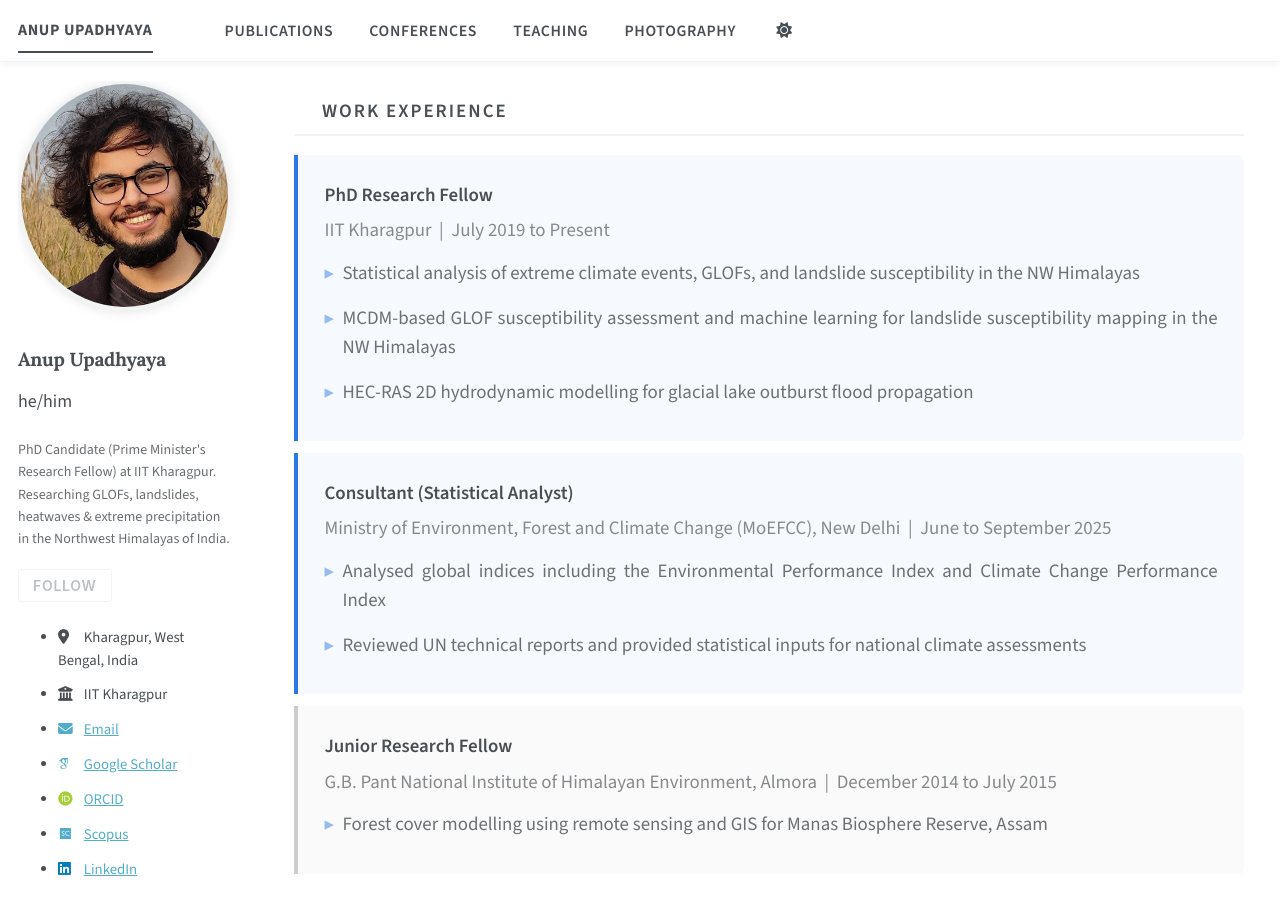
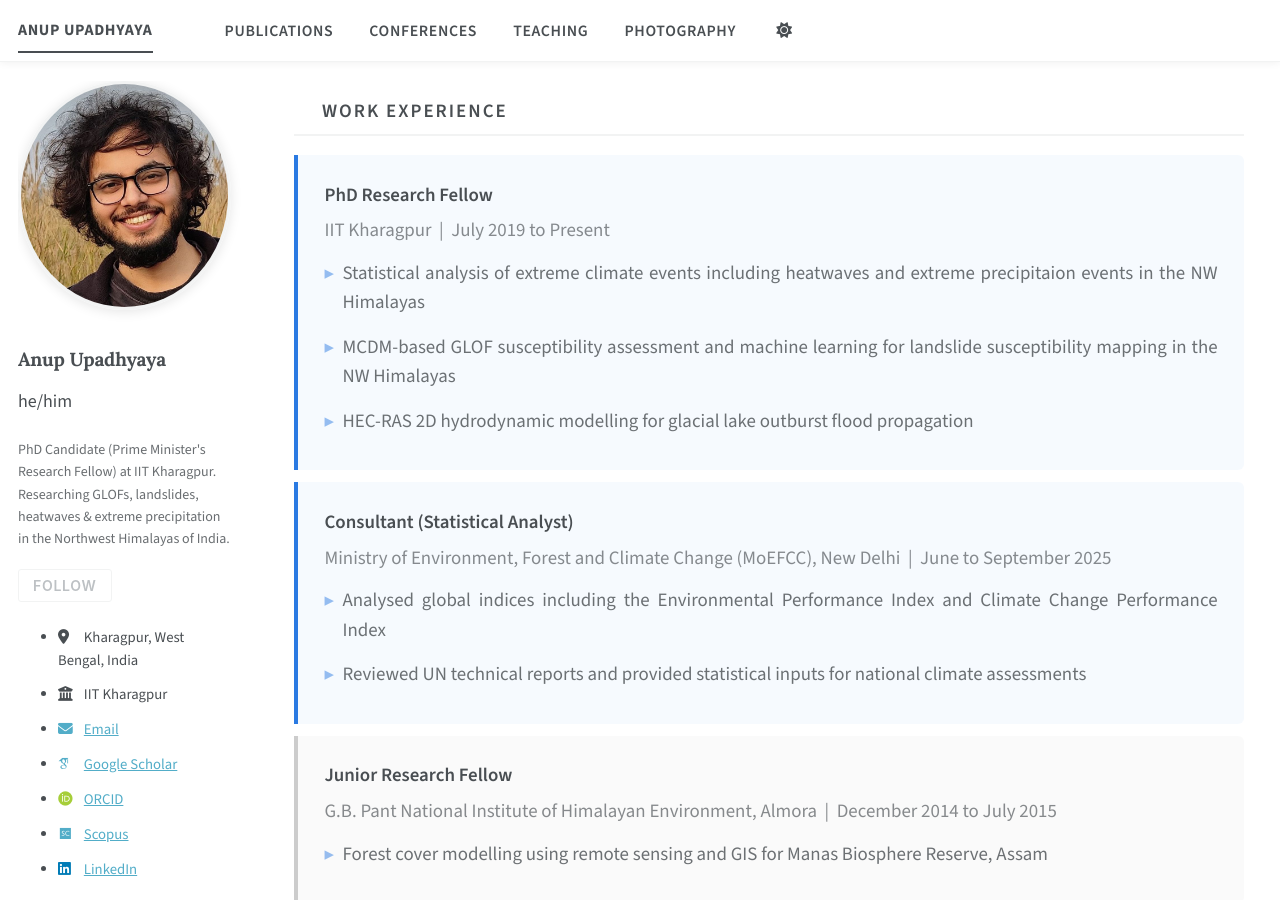
Before and after one commit to anupupadhyaya/anupupadhyaya.github.io, a Jekyll site: the page built from _pages/about.md, in a window 1280 px wide and 900 px high, scrolled down 1836 px. Built offline with Jekyll 4.4.1, drawn with Linux system fonts in a browser that asks for light colours; some web fonts are replaced; a script bundle is joined from its source files by our own code; library files that are not in the unit come from our copies.

Commit message:
Update about.md

```diff
--- a/_pages/about.md
+++ b/_pages/about.md
@@ -310,7 +310,7 @@ to real risks faced by Himalayan communities.
   <div class="work-title">PhD Research Fellow</div>
   <div class="work-org">IIT Kharagpur &nbsp;|&nbsp; July 2019 to Present</div>
   <ul class="work-points">
-    <li>Statistical analysis of extreme climate events, GLOFs, and landslide susceptibility in the NW Himalayas</li>
+    <li>Statistical analysis of extreme climate events including heatwaves and extreme precipitaion events in the NW Himalayas</li>
     <li>MCDM-based GLOF susceptibility assessment and machine learning for landslide susceptibility mapping in the NW Himalayas</li>
     <li>HEC-RAS 2D hydrodynamic modelling for glacial lake outburst flood propagation</li>
   </ul>
```
